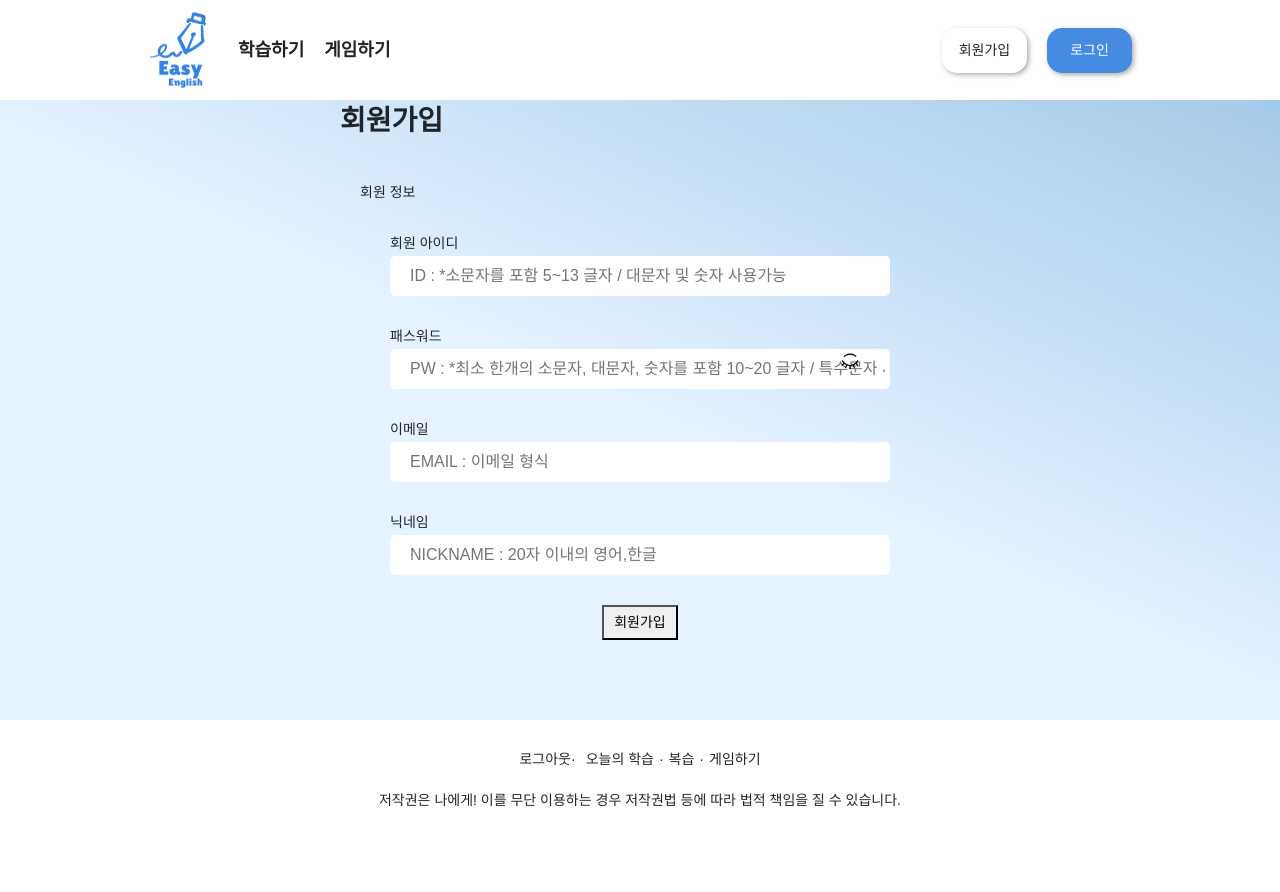
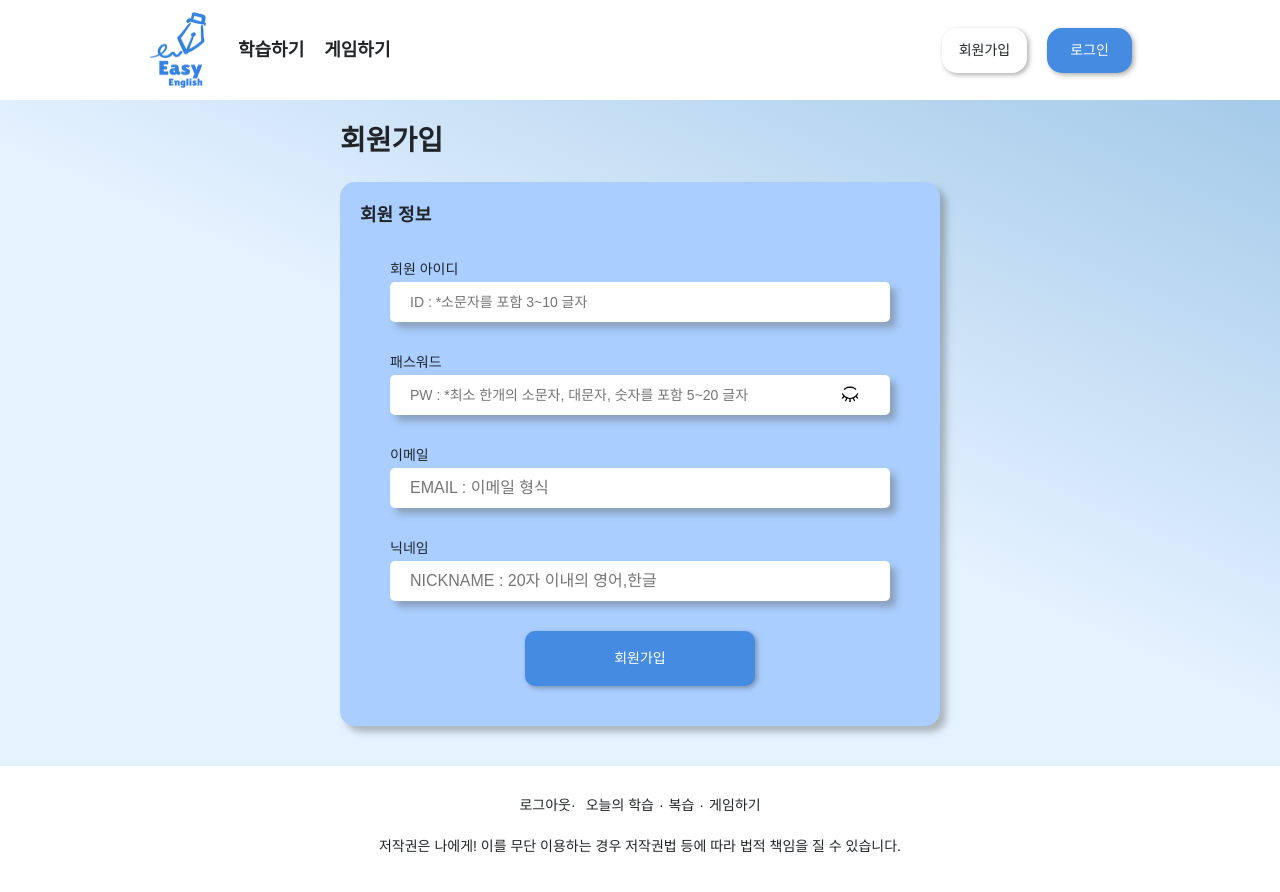
Before and after one commit to mysungsik/easy_english_front, a React (Create React App) app: page /signup in a window 1280 px wide. Shown: the top 892 px of the page. Before the commit the page ends 870 px from the top, so only its background shows below. Built offline with nearby package versions, Linux system fonts and the light colour scheme; a web font is replaced by a local one.

Commit message:
[Design] 회원가입 및 로그인 양식 변경

```diff
--- a/src/components/login/login-form.js
+++ b/src/components/login/login-form.js
@@ -49,8 +49,10 @@ const LoginForm = () => {
 
     return (
         <section className={`${style['login-form-section']}`}>
-            <p className={`${style['header-text']}`}> 로그인 </p>
-            <form name="loginForm" className={`${style['login-form']} base__lblue br-15 box-shadow`}>
+            {/* 상단 타이틀 */}
+            <p className={`${style['header-text']} mt-20`}> 로그인 </p>
+            {/* 로그인 폼 */}
+            <form name="loginForm" className={`${style['login-form']} bg__llblue br-15 bs__gray`}>
                 <div className={`${style['login-essential']} mt-20`}>
                     <div>
                         <input className={`box-shadow`} type="text" name="memberId" placeholder="아이디를 입력해주세요" onChange={(e)=>{handleUserInput(e)}}/>
@@ -64,18 +66,14 @@ const LoginForm = () => {
                         }
                     </div>
                 </div>
-                <button className={`btn-big__blue`}  onClick={login}>
+                <button className={`btn-big btn__blue`}  onClick={login}>
                     로그인
                 </button>
-                <div className={`${style['term-check-div']} checkbox__blue`}>
-                    <input className={`${style['term-check']}`} type="checkbox" id="stay-login" name="stay_login" />
-                    <label htmlFor="stay-login" className={`fs-14`}>로그인 상태유지</label>
-                </div>
-                <div className={`${style['login-sub']}`}>
+                <div className={`${style['login-sub']} mt-20`}>
                     <div>
-                        <Link className={`fc__gray text-hover__gray`} to={`/findInfo/findId`}> 아이디 찾기 </Link>
-                        |<Link className={`fc__gray text-hover__gray`} to={'/findInfo/findPw'}> 비밀번호 찾기</Link>
-                        |<Link className={`fc__gray text-hover__gray`} to={`/signup`}>회원가입 </Link>
+                        <Link className={`text-hover__gray`} to={`/findInfo/findId`}> 아이디 찾기 </Link>
+                        |<Link className={`text-hover__gray`} to={'/findInfo/findPw'}> 비밀번호 찾기</Link>
+                        |<Link className={`text-hover__gray`} to={`/signup`}>회원가입 </Link>
                     </div>
                     <img src={`/logo/logo_main.png`} alt="logo" />
                 </div>
--- a/src/components/signup/signup-form.js
+++ b/src/components/signup/signup-form.js
@@ -61,19 +61,27 @@ const signup = async (e) =>{
 }
 
     return (
-        <section className={`${style['signup-form-section']}`}>
-        <p className={`${style['header-text']}`}> 회원가입 </p>
-            <form name="signupForm" className={`${style['signup-form']} base__lblue br-15 box-shadow`}>
-                <p className={`fs-20__b`}> 회원 정보</p>
+        <section className={`${style['signup-form-section']} `}>
+        <p className={`${style['header-text']} mt-20`}> 회원가입 </p>
+            <form name="signupForm" className={`${style['signup-form']} bg__llblue br-15 bs__gray`}>
+                <p className={`fs__l fw__b`}> 회원 정보</p>
                 <div className={`${style['signup-essential']}`}>
                     <div>
                         <p className={`${style['signup-subtitle']}`}> 회원 아이디 </p>
-                        <input className={`box-shadow`} type="text" name="memberId" onChange={(e)=>handleUserInput(e)} placeholder="ID : *소문자를 포함 5~13 글자 / 대문자 및 숫자 사용가능" />
+                        <input className={`bs__gray fs__m`}
+                            type="text"
+                            name="memberId"
+                            onChange={(e)=>handleUserInput(e)}
+                            placeholder="ID : *소문자를 포함 3~10 글자" />
                         {validation.idValidate === false && signupInfo.memberId !== ''  ? <p className={`${style['validate-fail']}`}>*아이디 형식이 올바르지 않습니다.</p> : ''}
                     </div>
                     <div>
                         <p className={`${style['signup-subtitle']}`}> 패스워드 </p>
-                        <input className={`box-shadow`}  type={showPassword ? "text" : "password"} name="memberPw" onChange={(e)=>handleUserInput(e)} placeholder="PW : *최소 한개의 소문자, 대문자, 숫자를 포함 10~20 글자 / 특수문자 사용가능" />
+                        <input className={`bs__gray fs__m`}
+                            type={showPassword ? "text" : "password"}
+                            name="memberPw"
+                            onChange={(e)=>handleUserInput(e)}
+                            placeholder="PW : *최소 한개의 소문자, 대문자, 숫자를 포함 5~20 글자" />
                         {showPassword ?
                             <img className={`${style['password-eye']}`} src={`/icons/eye.png`} onClick={handlePasswordToggle} alt="password-eye" />
                             :
@@ -83,16 +91,16 @@ const signup = async (e) =>{
                     </div>
                     <div>
                         <p className={`${style['signup-subtitle']}`}>이메일</p>
-                        <input className={`box-shadow`} type="text" name="memberEmail" onChange={(e)=>handleUserInput(e)}  placeholder="EMAIL : 이메일 형식" />
+                        <input className={`bs__gray`} type="text" name="memberEmail" onChange={(e)=>handleUserInput(e)}  placeholder="EMAIL : 이메일 형식" />
                         {validation.emailValidate === false && signupInfo.memberEmail !== ''  ? <p className={`${style['validate-fail']}`}>*이메일 형식이 올바르지 않습니다.</p> : ''}
                     </div>
                     <div>
                         <p className={`${style['signup-subtitle']}`}>닉네임</p>
-                        <input className={`box-shadow`} type="text" name="memberNickname" onChange={(e)=>handleUserInput(e)}  placeholder="NICKNAME : 20자 이내의 영어,한글" />
+                        <input className={`bs__gray`} type="text" name="memberNickname" onChange={(e)=>handleUserInput(e)}  placeholder="NICKNAME : 20자 이내의 영어,한글" />
                         {validation.nicknameValidate === false && signupInfo.memberNickname !== ''  ? <p className={`${style['validate-fail']}`}>*닉네임 형식이 올바르지 않습니다.</p> : ''}
                     </div>
                 </div>
-	            <button className={`btn-big__blue `} type='button' onClick={signup}>
+	            <button className={`btn-big btn__blue `} type='button' onClick={signup}>
 	                회원가입
 	            </button>
             </form>
--- a/src/components/signup/signup-form.module.css
+++ b/src/components/signup/signup-form.module.css
@@ -75,7 +75,7 @@
     width: 20px;
     height: 20px;
     right: 30px;
-    top: 25px;
+    top: 32px;
 }
 .signup-essential .password-eye:hover{
     cursor: pointer;
```
